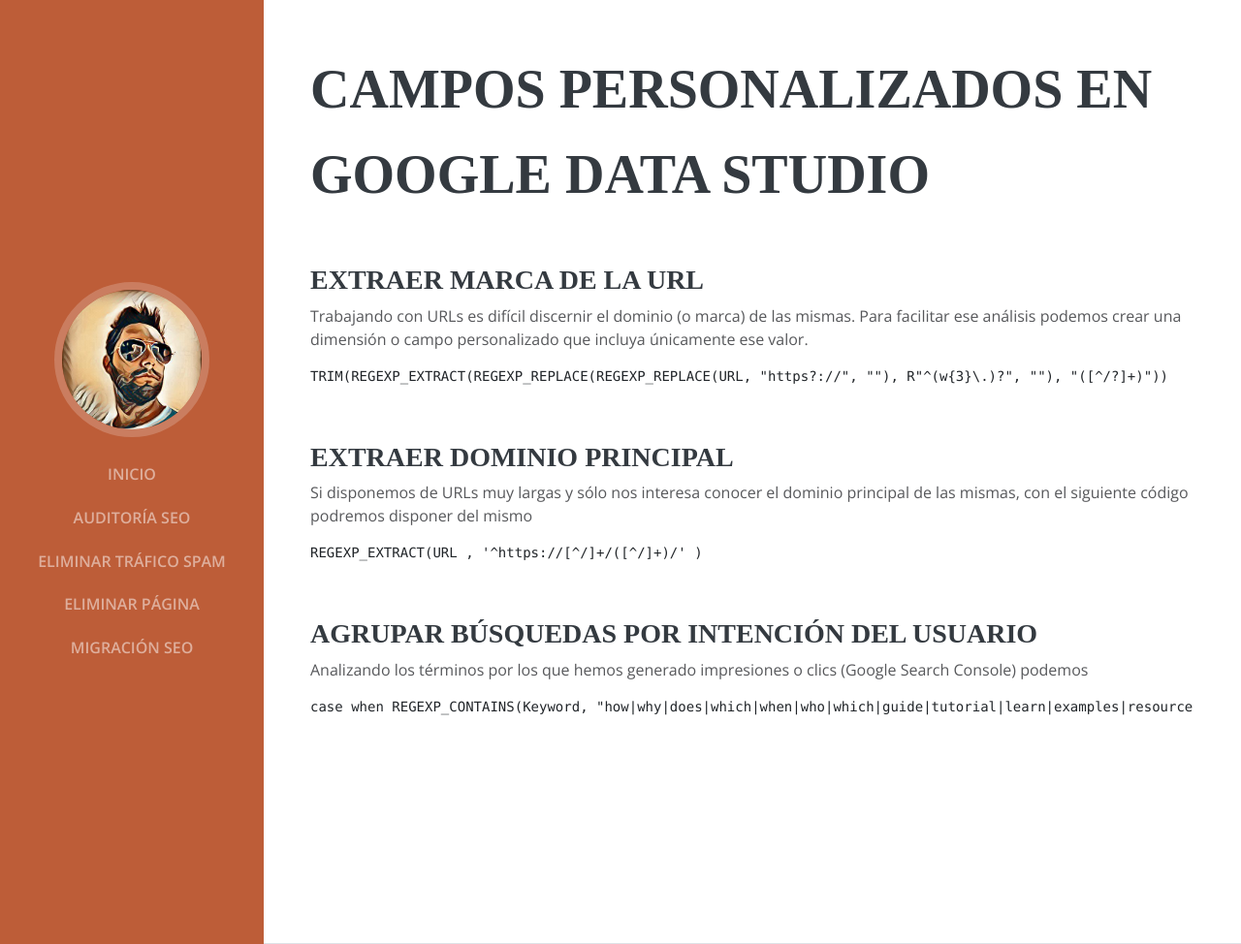
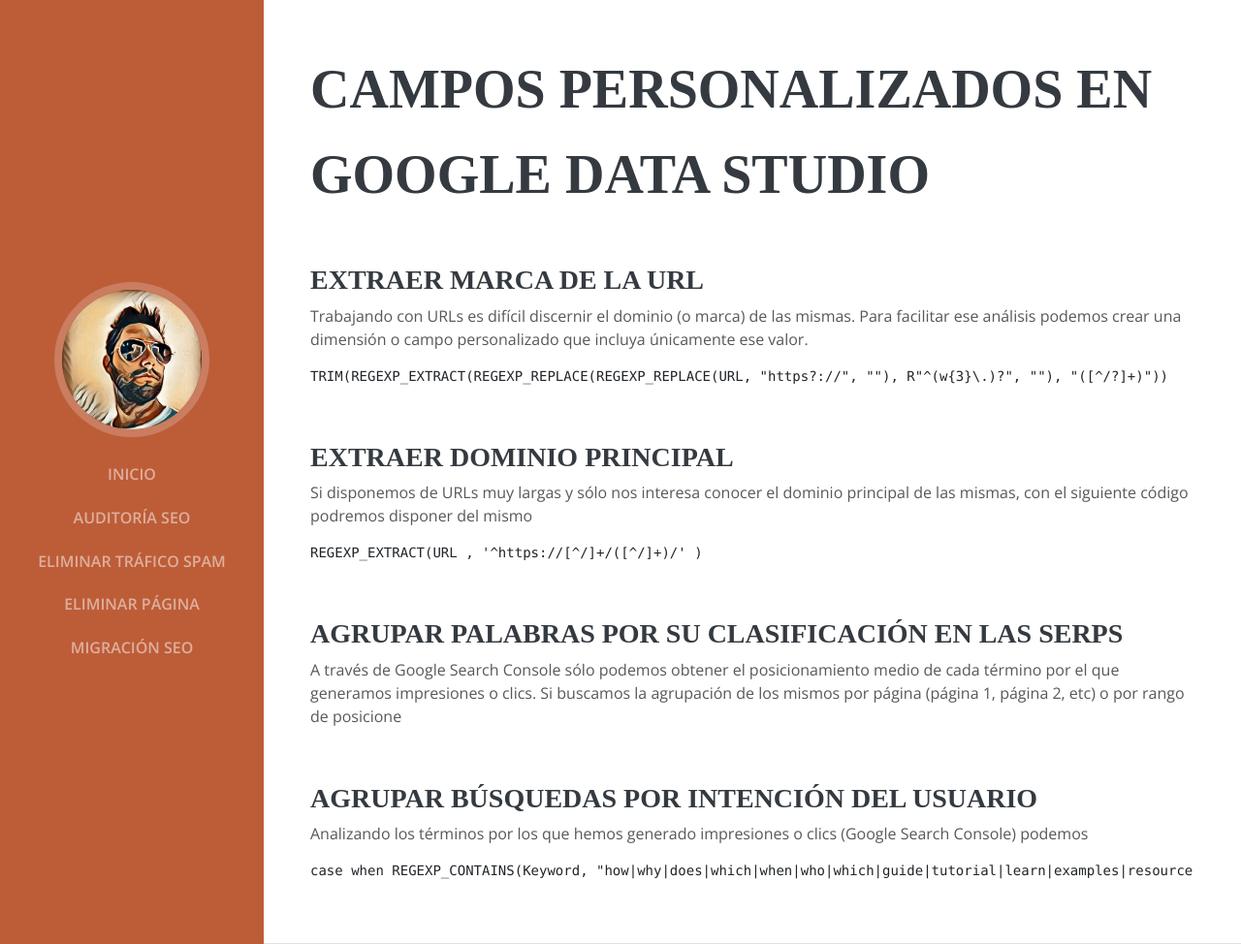
Before and after one commit to Emirodgar/w-chuleta-seo, a Jekyll site: the page built from X - Dashboards/campos-personalizados-data-studio.md, in a window 1280 px wide and 974 px high. Shown: the whole window at 97% size. Built offline with Jekyll 4.4.1, drawn with Linux system fonts in a browser that asks for light colours; some web fonts are replaced; our own code applies the rules of GitHub Pages for plain Markdown files.

Commit message:
X - Dashboards/campos-personalizados-data-studio.md updated from https://stackedit.io/

````diff
--- a/X - Dashboards/campos-personalizados-data-studio.md
+++ b/X - Dashboards/campos-personalizados-data-studio.md
@@ -25,6 +25,10 @@
 REGEXP_EXTRACT(URL , '^https://[^/]+/([^/]+)/' )
 ```
 
+## Agrupar palabras por su clasificación en las SERPs
+
+A través de Google Search Console sólo podemos obtener el posicionamiento medio de cada término por el que generamos impresiones o clics. Si buscamos la agrupación de los mismos por página (página 1, página 2, etc) o por rango de posicione
+
 ## Agrupar búsquedas por intención del usuario
 
 Analizando los términos por los que hemos generado impresiones o clics (Google Search Console) podemos
````
Also changed, not shown: other parts of X - Dashboards/campos-personalizados-data-studio.md (+1 -1 lines).
